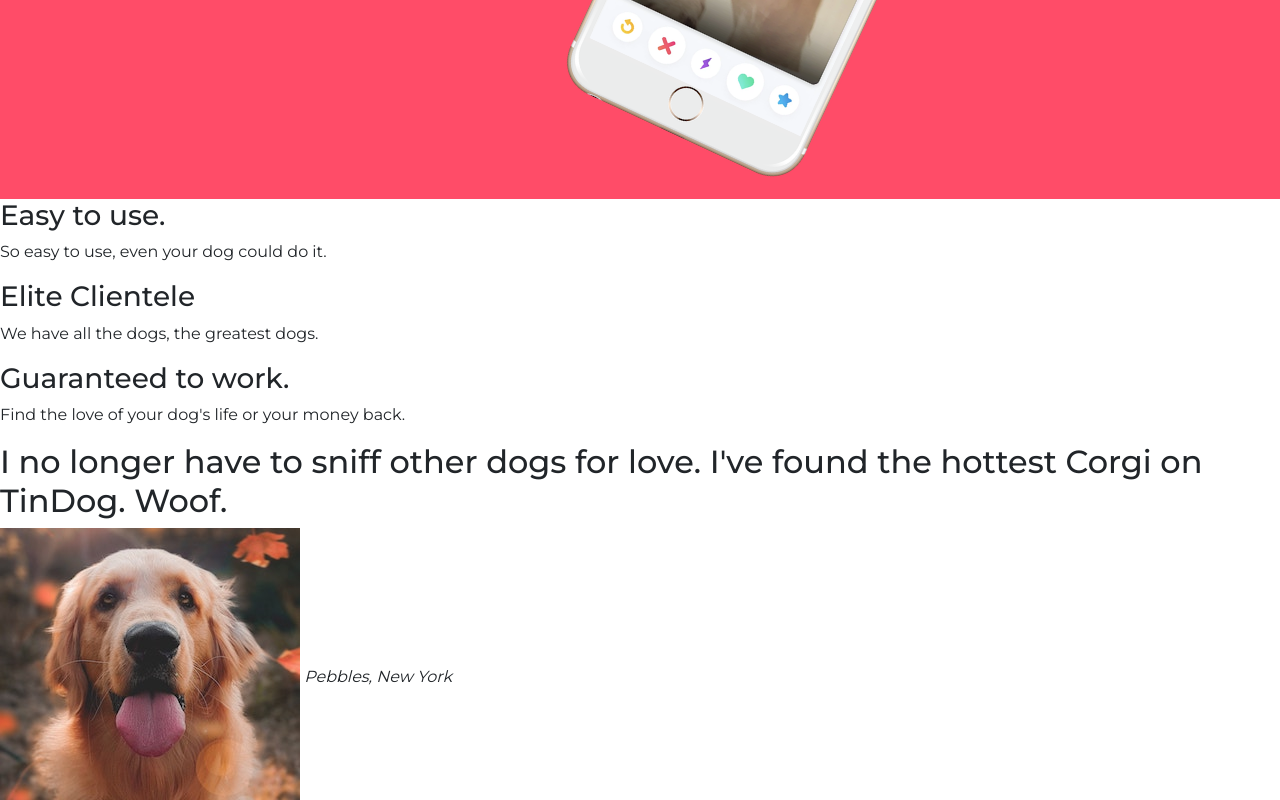
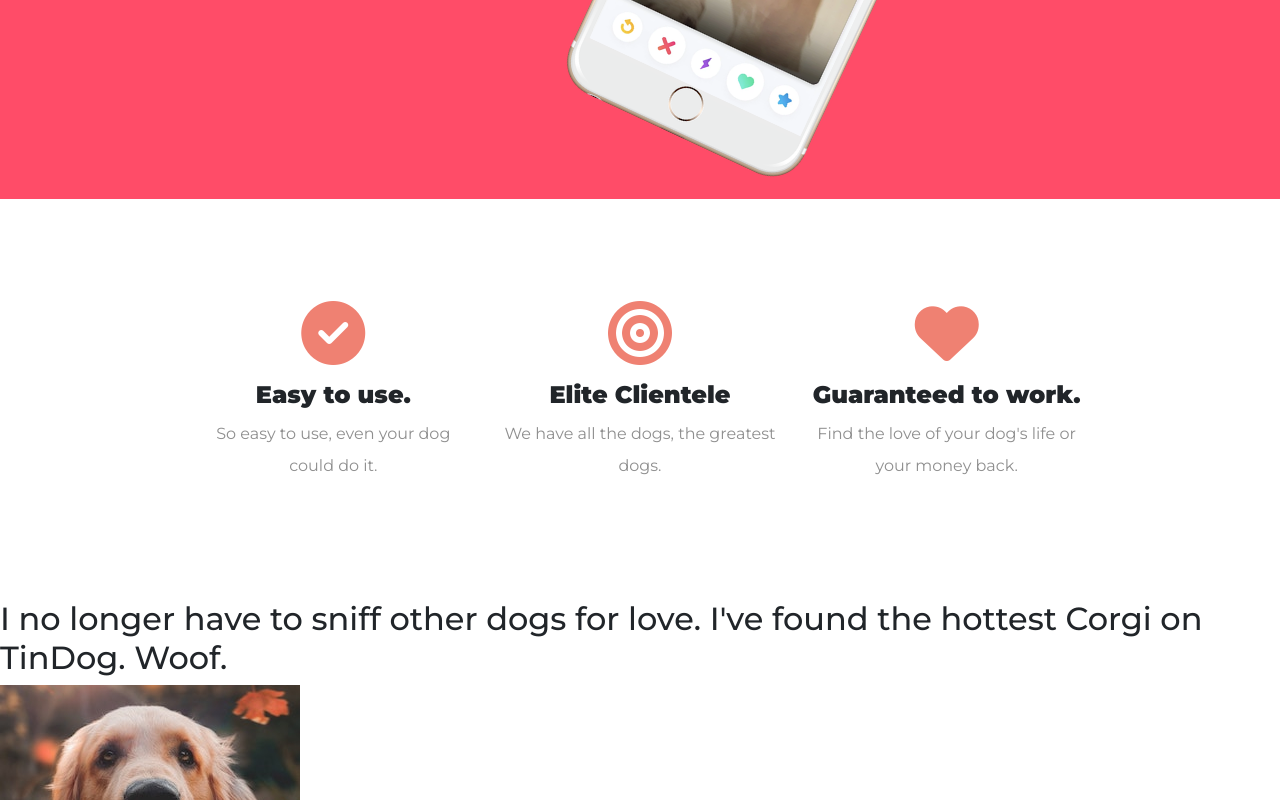
Before and after one commit to eisforgene/03-tindog, a plain HTML site: page index.html in a window 1280 px wide. Shown: the part 548-1348 px from the top of the page. Drawn offline with nearby package versions, Linux system fonts and the light colour scheme.

Commit message:
styled features section and added icons

```diff
--- a/css/styles.css
+++ b/css/styles.css
@@ -54,3 +54,29 @@ h1 {
     width: 60%;
     transform: rotate(25deg);
 }
+
+/* Feature */
+#features {
+    padding: 5% 0%;
+}
+
+.feature-icon {
+    color: #ef8172;
+    font-size: 4rem;
+}
+
+.feature-icon:hover {
+    color: #ff4c68;
+}
+
+.h3-features {
+    padding-top: 1rem;
+    font-family: "Montserrat", sans-serif;
+    font-size: 1.5rem;
+    font-weight: 900;
+}
+
+.p-features {
+    color: #8f8f8f;
+    line-height: 2rem;
+}
--- a/index.html
+++ b/index.html
@@ -21,7 +21,13 @@
     />
 
     <!-- Font Awesome -->
-    <link rel="stylesheet" href="https://cdnjs.cloudflare.com/ajax/libs/font-awesome/6.1.1/css/all.min.css" integrity="sha512-KfkfwYDsLkIlwQp6LFnl8zNdLGxu9YAA1QvwINks4PhcElQSvqcyVLLD9aMhXd13uQjoXtEKNosOWaZqXgel0g==" crossorigin="anonymous" referrerpolicy="no-referrer" />
+    <link
+      rel="stylesheet"
+      href="https://cdnjs.cloudflare.com/ajax/libs/font-awesome/6.1.1/css/all.min.css"
+      integrity="sha512-KfkfwYDsLkIlwQp6LFnl8zNdLGxu9YAA1QvwINks4PhcElQSvqcyVLLD9aMhXd13uQjoXtEKNosOWaZqXgel0g=="
+      crossorigin="anonymous"
+      referrerpolicy="no-referrer"
+    />
 
     <!-- Stylesheet -->
     <link rel="stylesheet" href="css/styles.css" />
@@ -44,7 +50,8 @@
             class="navbar-toggler"
             type="button"
             data-bs-toggle="collapse"
-            data-bs-target="#navbarTogglerDemo01"f
+            data-bs-target="#navbarTogglerDemo01"
+            f
             aria-controls="navbarTogglerDemo01"
             aria-expanded="false"
             aria-label="Toggle navigation"
@@ -71,11 +78,25 @@
         <div class="row">
           <div class="col-lg-6">
             <h1>Meet new and interesting dogs nearby.</h1>
-            <button type="button" class="btn btn-dark btn-outline-light btn-lg download-btn"><i class="fa-brands fa-apple"></i> Download</button>
-            <button type="button" class="btn btn-outline-dark btn-lg download-btn"><i class="fa-brands fa-google-play"></i> Download</button>
+            <button
+              type="button"
+              class="btn btn-dark btn-outline-light btn-lg download-btn"
+            >
+              <i class="fa-brands fa-apple"></i> Download
+            </button>
+            <button
+              type="button"
+              class="btn btn-outline-dark btn-lg download-btn"
+            >
+              <i class="fa-brands fa-google-play"></i> Download
+            </button>
           </div>
           <div class="col-lg-6">
-            <img class="title-img" src="images/iphone6.png" alt="iphone-mockup" />
+            <img
+              class="title-img"
+              src="images/iphone6.png"
+              alt="iphone-mockup"
+            />
           </div>
         </div>
       </div>
@@ -84,14 +105,25 @@
     <!-- Features -->
 
     <section id="features">
-      <h3>Easy to use.</h3>
-      <p>So easy to use, even your dog could do it.</p>
-
-      <h3>Elite Clientele</h3>
-      <p>We have all the dogs, the greatest dogs.</p>
-
-      <h3>Guaranteed to work.</h3>
-      <p>Find the love of your dog's life or your money back.</p>
+      <div class="container-fluid">
+        <div class="row text-center">
+          <div class="col-lg-4 m-.5 lh-1">
+            <i class="feature-icon fa-solid fa-circle-check"></i>
+            <h3 class="h3-features">Easy to use.</h3>
+            <p class="p-features">So easy to use, even your dog could do it.</p>
+          </div>
+          <div class="col-lg-4 m-.5 lh-1">
+            <i class="feature-icon fa-solid fa-bullseye"></i>
+            <h3 class="h3-features">Elite Clientele</h3>
+            <p class="p-features">We have all the dogs, the greatest dogs.</p>
+          </div>
+          <div class="col-lg-4 m-.5 lh-1">
+            <i class="feature-icon fa-solid fa-heart"></i>
+            <h3 class="h3-features">Guaranteed to work.</h3>
+            <p class="p-features">Find the love of your dog's life or your money back.</p>
+          </div>
+        </div>
+      </div>
     </section>
 
     <!-- Testimonials -->
```
